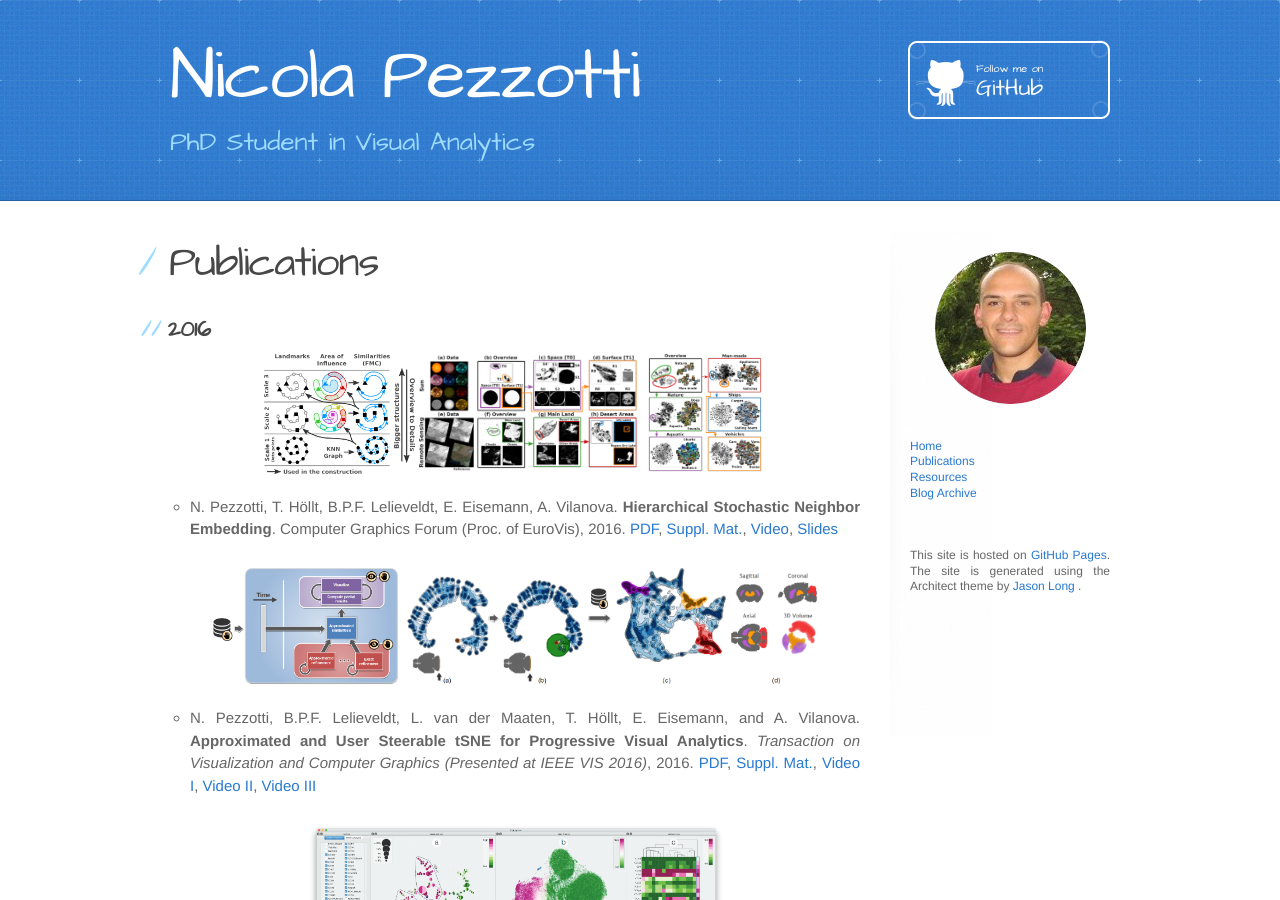
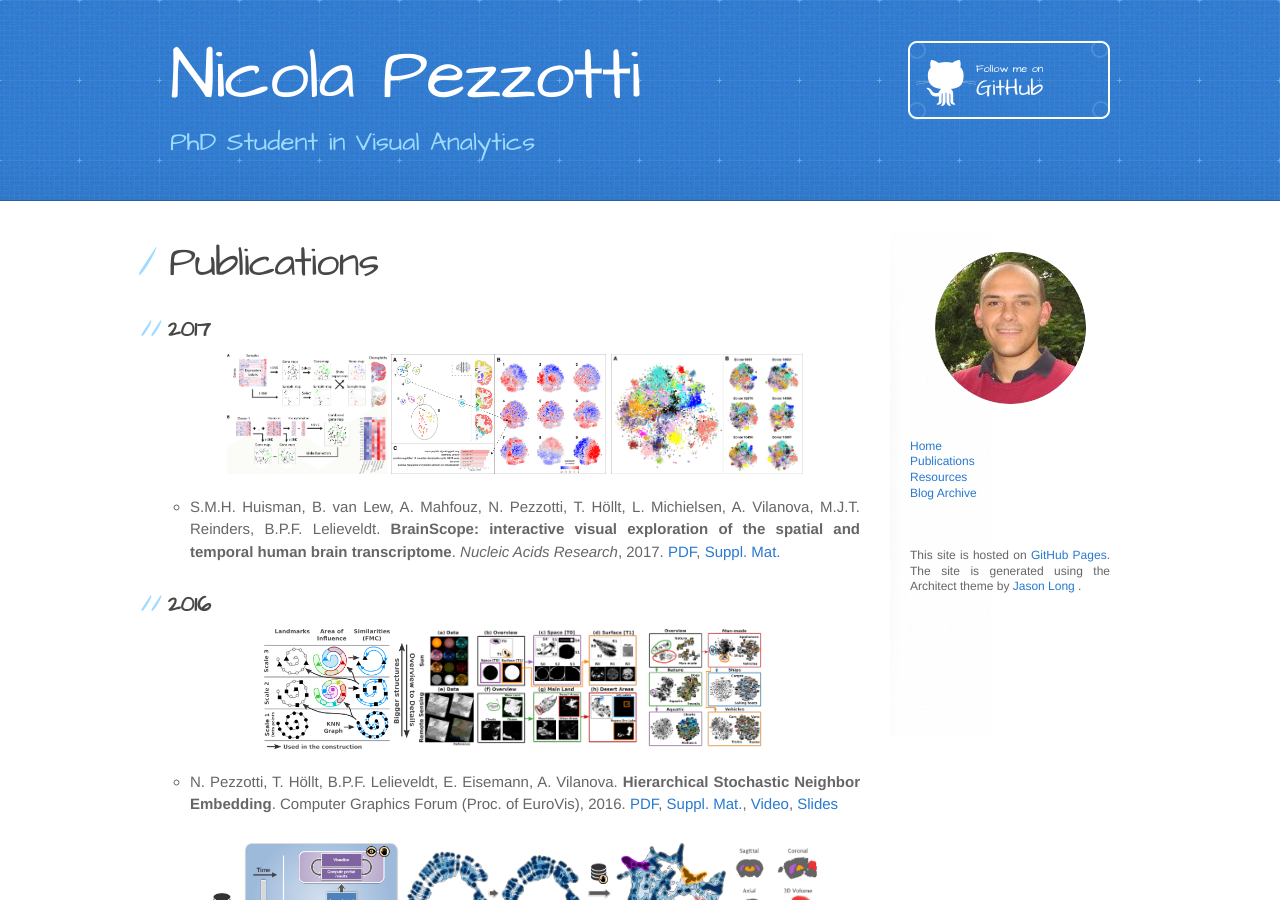
Before and after one commit to Nicola17/Nicola17.github.io, a Jekyll site: the page built from publications/index.md, in a window 1280 px wide and 900 px high. Built offline with Jekyll 4.4.1, drawn with Linux system fonts in a browser that asks for light colours.

Commit message:
Adds the BrainScope publication

```diff
--- a/publications/index.md
+++ b/publications/index.md
@@ -5,6 +5,18 @@ title: Nicola Pezzotti - Publications
 
 Publications
 ================
+
+2017
+-------
+
+<center>
+<img src="Pictures/2017_brainscope/brainscope_2.png" height="120">
+<img src="Pictures/2017_brainscope/brainscope_0.png" height="120">
+<img src="Pictures/2017_brainscope/brainscope_1.png" height="120">
+
+</center>
+
+*  S.M.H. Huisman, B. van Lew, A. Mahfouz, N. Pezzotti, T. Höllt, L. Michielsen, A. Vilanova, M.J.T. Reinders, B.P.F. Lelieveldt. **BrainScope: interactive visual exploration of the spatial and temporal human brain transcriptome**. *Nucleic Acids Research*, 2017. [PDF](https://academic.oup.com/nar/article/doi/10.1093/nar/gkx046/2962180/BrainScope-interactive-visual-exploration-of-the#57983578), [Suppl. Mat.](https://www.researchgate.net/publication/313029596_BrainScope_interactive_visual_exploration_of_the_spatial_and_temporal_human_brain_transcriptome)
 
 2016
 -------
```
Also changed, not shown: _posts/2017-1-31-brain-scope.md (added, +27 -0 lines), index.md (+3 -2 lines), publications/Pictures/2017_brainscope/brainscope_0.png (added), publications/Pictures/2017_brainscope/brainscope_1.png (added), publications/Pictures/2017_brainscope/brainscope_2.png (added).
